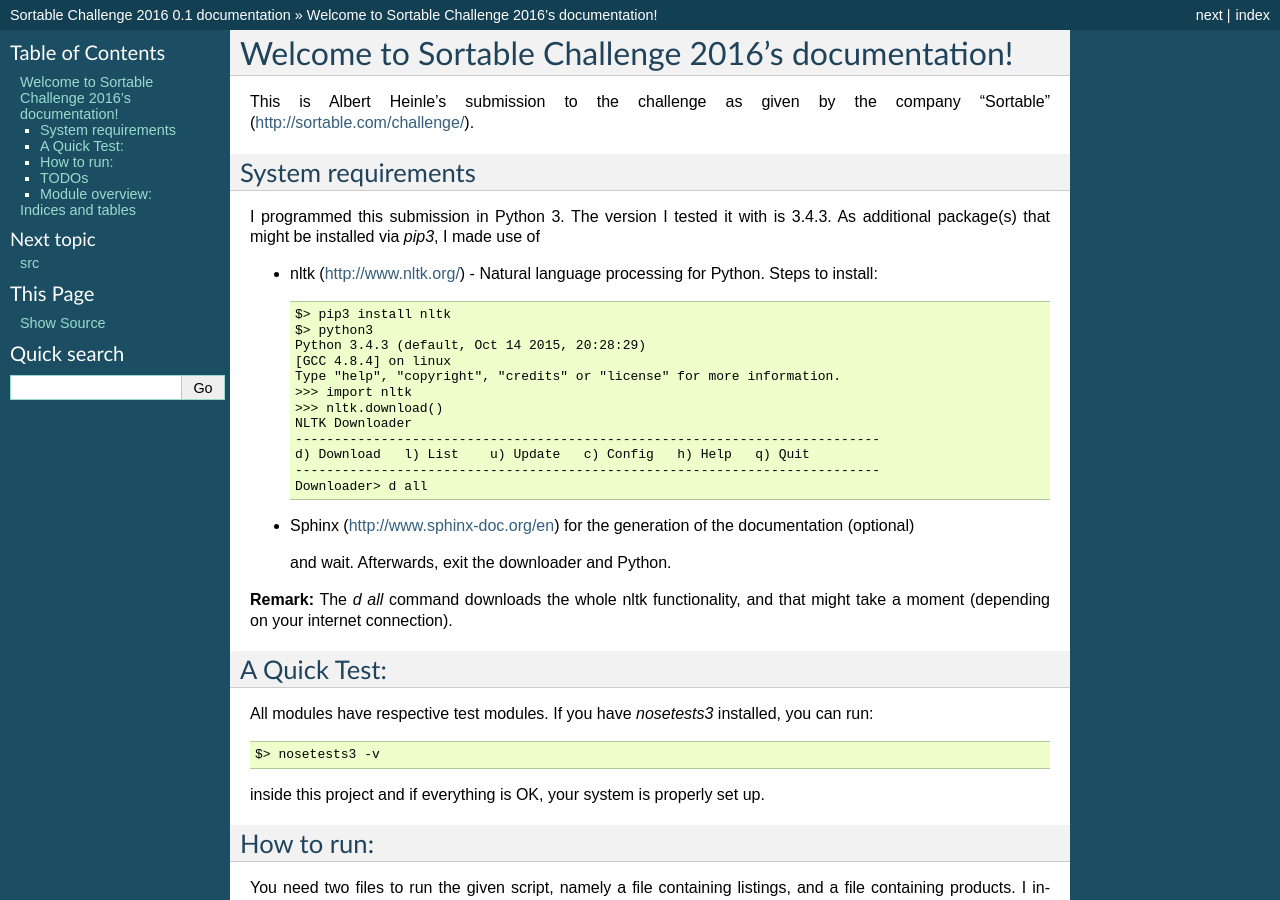
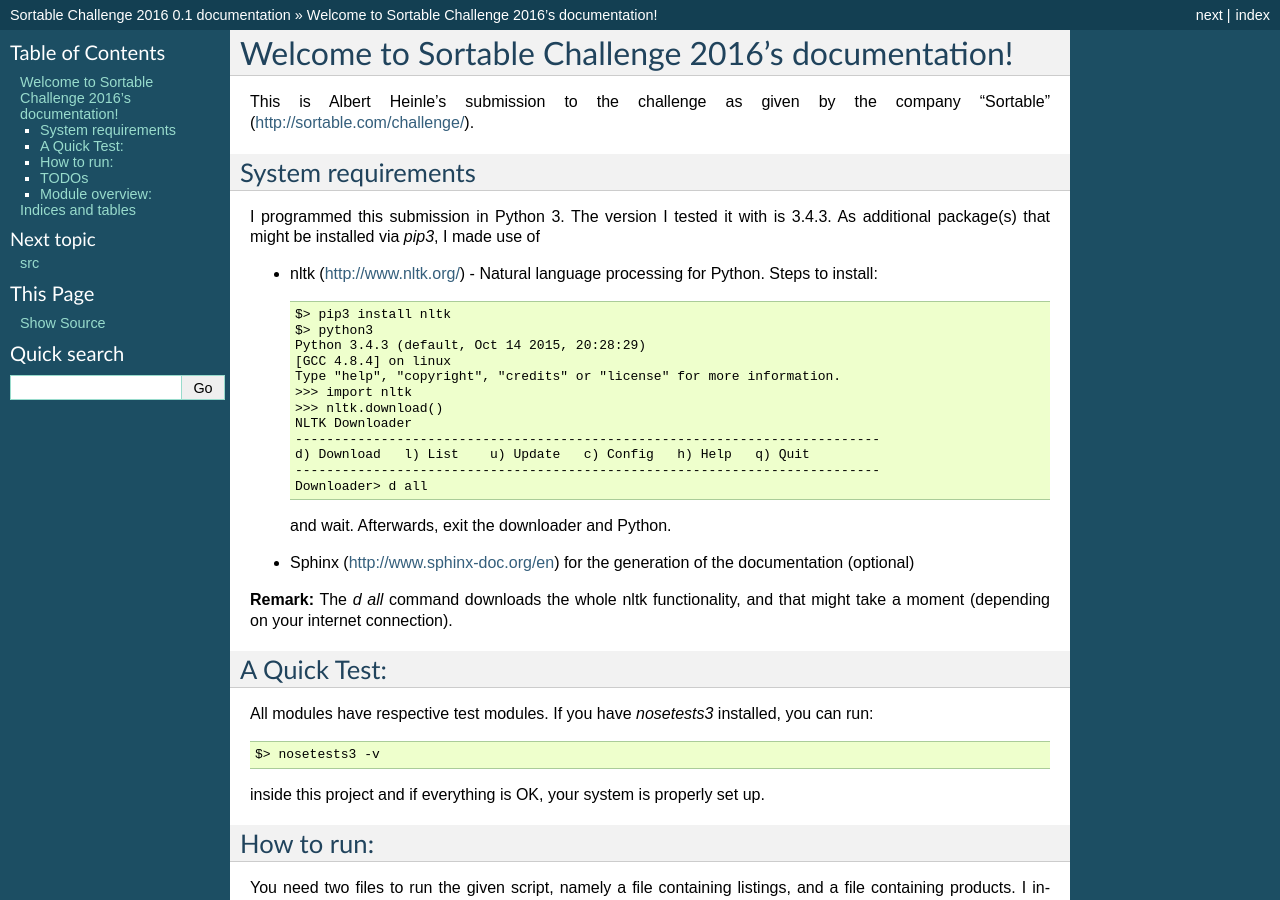
Before and after one commit to ioah86/2016_Sortable_Challenge, a Sphinx documentation site: the page built from doc/index.rst, in a window 1280 px wide and 900 px high. Built offline with Sphinx 7.4.7, drawn with Linux system fonts in a browser that asks for light colours.

```diff
--- a/doc/index.rst
+++ b/doc/index.rst
@@ -31,10 +31,12 @@ made use of
     d) Download   l) List    u) Update   c) Config   h) Help   q) Quit
     ---------------------------------------------------------------------------
     Downloader> d all
+
+  and wait. Afterwards, exit the downloader and Python.
+
 - Sphinx (http://www.sphinx-doc.org/en) for the generation of the
   documentation (optional)
 
-  and wait. Afterwards, exit the downloader and Python.
 
 **Remark:** The `d all` command downloads the whole nltk
 functionality, and that might take a moment (depending on your
```
